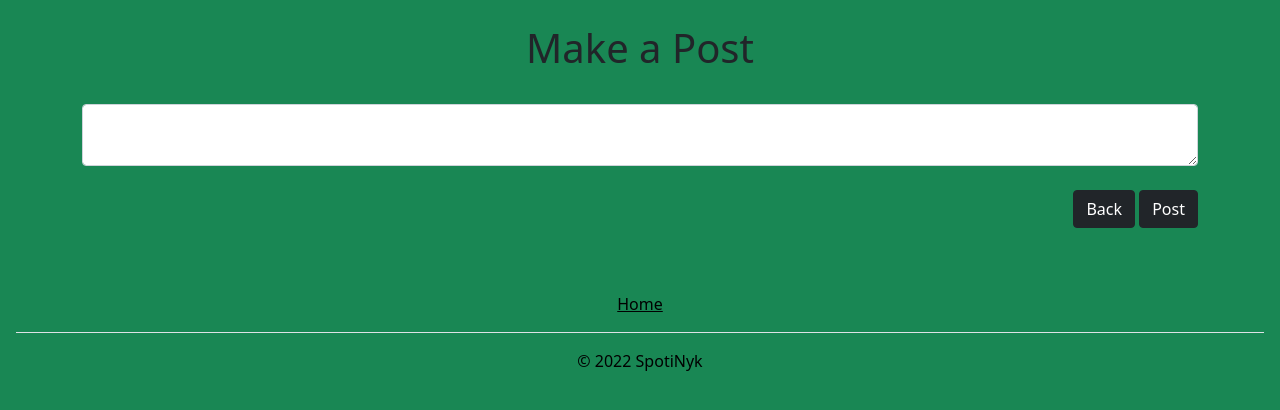
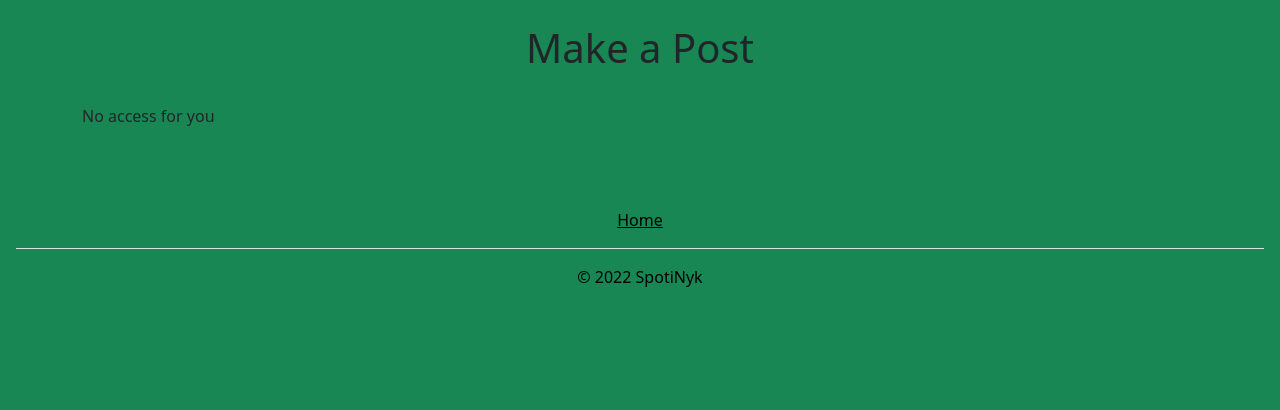
Before and after one commit to sambarthazon/WebsiteProject-UQAC, a Flask app: page /post/create/public in a window 1280 px wide. Shown: the part 72-482 px from the top of the page. Run offline with Flask 2, Linux system fonts and the light colour scheme; the visitor is signed in with stand-in values (Sample User, id 1); data comes from the database, SQL or seed files in the repository; some libraries are stand-ins or nearby versions.

Commit message:
Update create_post.html

```diff
--- a/website/templates/create_post.html
+++ b/website/templates/create_post.html
@@ -4,7 +4,7 @@
     <br />
     <h1 align="center">Make a Post</h1>
     <br />
-
+    {% if user.role == 'admin' or user.role == 'author' %}
     <form method="POST">
       <textarea name="text" id="text" class="form-control"></textarea>
       <br />
@@ -13,5 +13,8 @@
         <button type="submit" class="btn btn-dark">Post</button>
       </div>
     </form>
+    {% else %}
+      <p> No access for you </p>
+    {% endif %}
     <br />
 {% endblock %}
```
